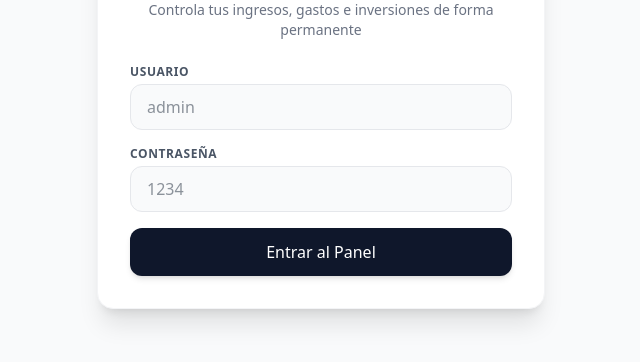
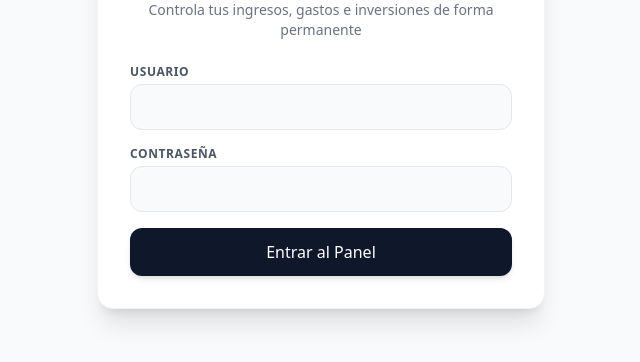
Before and after one commit to Sorca6/WEB-GESTION, a website: page index.html in a window 1280 px wide. Shown: the part 282-644 px from the top of the page, without its empty margins (319-959 px from the left). Drawn offline with nearby package versions, Linux system fonts and the light colour scheme.

Commit message:
Update index.html

```diff
--- a/index.html
+++ b/index.html
@@ -16,11 +16,11 @@
         <form id="login-form" class="space-y-4">
             <div>
                 <label class="block text-xs font-semibold uppercase text-gray-600 tracking-wider">Usuario</label>
-                <input type="text" id="username" class="mt-1 block w-full px-4 py-2.5 bg-gray-50 border border-gray-200 rounded-xl focus:outline-none focus:ring-2 focus:ring-blue-500 focus:bg-white transition" placeholder="admin" required>
+                <input type="text" id="username" class="mt-1 block w-full px-4 py-2.5 bg-gray-50 border border-gray-200 rounded-xl focus:outline-none focus:ring-2 focus:ring-blue-500 focus:bg-white transition" required>
             </div>
             <div>
                 <label class="block text-xs font-semibold uppercase text-gray-600 tracking-wider">Contraseña</label>
-                <input type="password" id="password" class="mt-1 block w-full px-4 py-2.5 bg-gray-50 border border-gray-200 rounded-xl focus:outline-none focus:ring-2 focus:ring-blue-500 focus:bg-white transition" placeholder="1234" required>
+                <input type="password" id="password" class="mt-1 block w-full px-4 py-2.5 bg-gray-50 border border-gray-200 rounded-xl focus:outline-none focus:ring-2 focus:ring-blue-500 focus:bg-white transition" required>
             </div>
             <p id="login-error" class="text-red-500 text-xs hidden font-medium">⚠️ Usuario o contraseña incorrectos (admin/1234)</p>
             <button type="submit" class="w-full bg-slate-900 text-white py-3 rounded-xl font-medium hover:bg-slate-800 shadow-md transition duration-200">Entrar al Panel</button>
```
